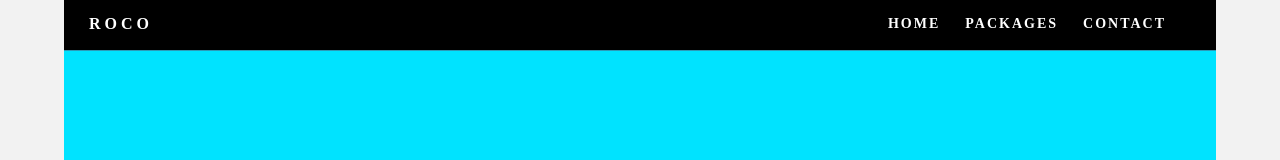
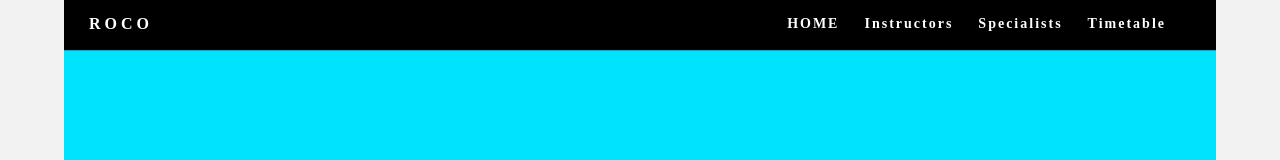
Before and after one commit to VINAY65815/rocu, a plain HTML site: page specialist.html in a window 1280 px wide. Shown: the top 160 px of the page. Drawn offline with Linux system fonts and the light colour scheme.

Commit message:
Update specialist.html

```diff
--- a/specialist.html
+++ b/specialist.html
@@ -28,8 +28,9 @@
     <nav>
       <ul>
         <li><a href="#hero">HOME</a></li>
-        <li><a href="#about">PACKAGES</a></li>
-        <li> <a href="#contact">CONTACT</a></li>
+        <li><a href="#about">Instructors</a></li>
+        <li> <a href="#contact">Specialists</a></li>
+	<li><a href="#hero">Timetable</a></li>
       </ul>
     </nav>
   </header>
```
